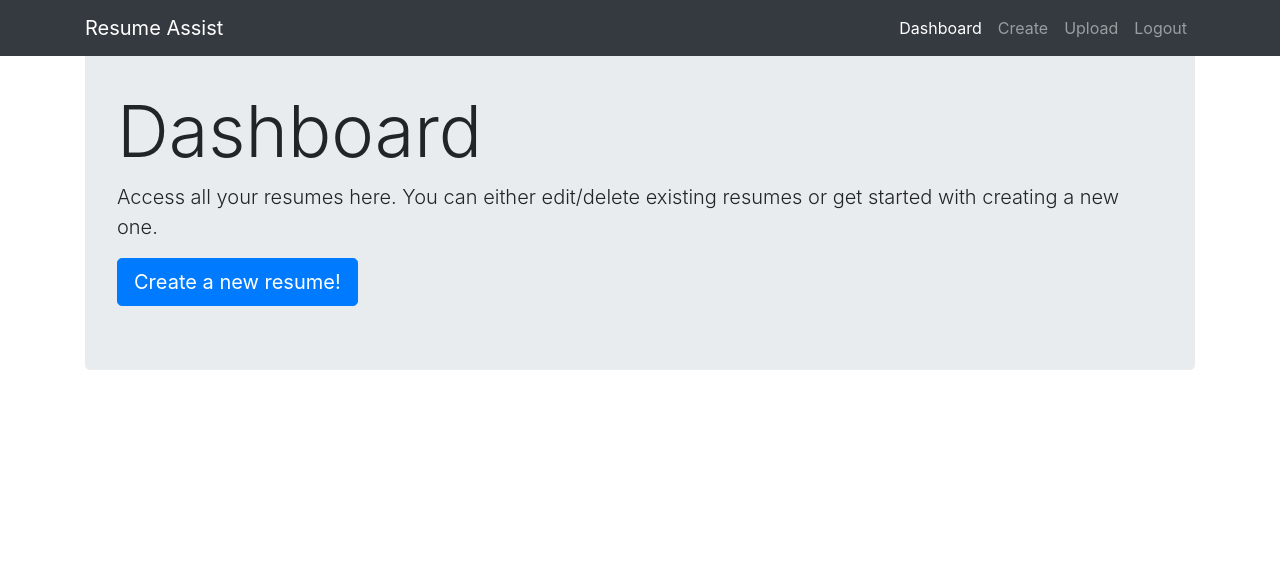
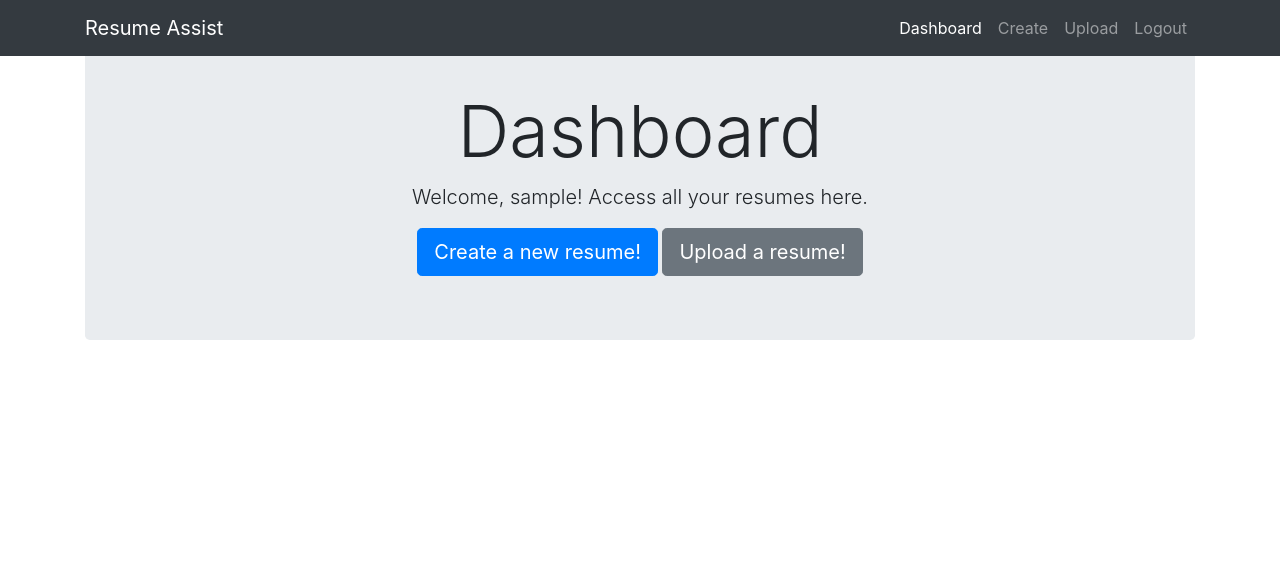
Before and after one commit to sairabbas/ResumeAssist, a Flask app: a page that uses templates/dashboard.html in a window 1280 px wide. Shown: the top 580 px of the page. Run offline with Flask 2, Linux system fonts and the light colour scheme; the visitor is signed in with stand-in values (Sample User, id 1); data comes from the database, SQL or seed files in the repository; data that the repository does not hold is empty; some libraries are stand-ins or nearby versions.

Commit message:
Dashboard UI changes

```diff
--- a/app.py
+++ b/app.py
@@ -116,7 +116,7 @@ def logout():
 @login_required
 def dashboard():
     resumes = ResumeList.query.filter_by(user_id=current_user.id).all()
-    return render_template('dashboard.html', resumes=resumes)
+    return render_template('dashboard.html', resumes=resumes, name=current_user.username)
 
 
 @app.route('/questionnaire', methods=['GET', 'POST'])
@@ -168,7 +168,7 @@ def delete(id):
     ResumeList.query.filter_by(id=id).delete()
     db.session.commit()
     resumes = ResumeList.query.all()
-    return render_template('dashboard.html', resumes=resumes)
+    return render_template('dashboard.html', resumes=resumes, name=current_user.username)
 
 
 @app.route('/media<file>')
--- a/templates/dashboard.html
+++ b/templates/dashboard.html
@@ -41,10 +41,11 @@ Home - Resume Assist
   <!-- Page Content -->
   <div class="container">
     <!-- Jumbotron Header -->
-    <header class="jumbotron my-4">
+    <header style="text-align: center" class="jumbotron my-4">
       <h1 class="display-3">Dashboard</h1>
-      <p class="lead">Access all your resumes here. You can either edit/delete existing resumes or get started with creating a new one.</p>
+      <p class="lead">Welcome, {{ name }}! Access all your resumes here. </p>
       <a href="{{ url_for('questionnaire') }}" class="btn btn-primary btn-lg">Create a new resume!</a>
+      <a href="{{ url_for('upload') }}" class="btn btn-secondary btn-lg">Upload a resume!</a>
     </header>
 
     <!-- Page Features -->
@@ -61,6 +62,7 @@ Home - Resume Assist
             <a href="{{ url_for('download', id=resume.id) }}" class="btn btn-primary">Download</a>
             <a href="{{ url_for('view', id=resume.id) }}" class="btn btn-secondary">View</a>
             <br> <br>
+            <a href="{{ url_for('questionnaire', id=resume.id) }}" class="btn btn-warning">Edit</a>
             <a href="{{ url_for('delete', id=resume.id) }}" class="btn btn-danger">Delete</a>
           </div>
         </div>
```
